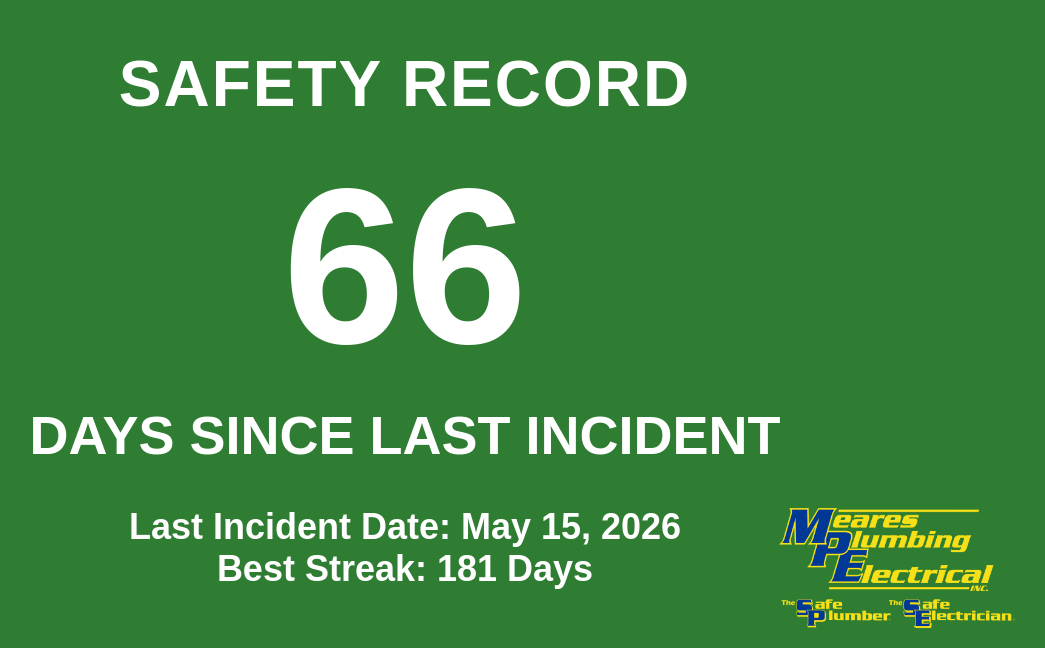
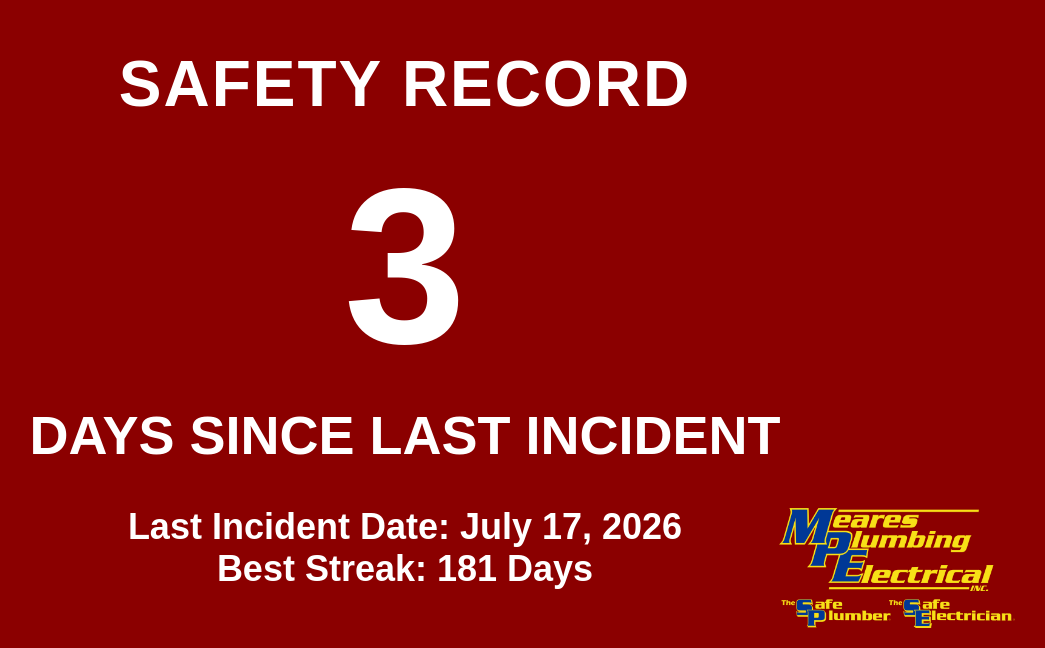
Before and after one commit to tashagula074-beep/safety-board, a plain HTML site: page index.html in a window 1280 px wide. Shown: the part 152-800 px from the top of the page, without its empty margins (235-1280 px from the left). Drawn offline with Linux system fonts and the light colour scheme.

Commit message:
Add files via upload

```diff
--- a/index.html
+++ b/index.html
@@ -102,7 +102,7 @@
 </div>
 
 <script>
-    const incidentDateString = "2026-05-15";
+    const incidentDateString = "2026-07-17";
     const bestStreakDays = 181;
 
     function parseLocalDate(dateString) {
```
